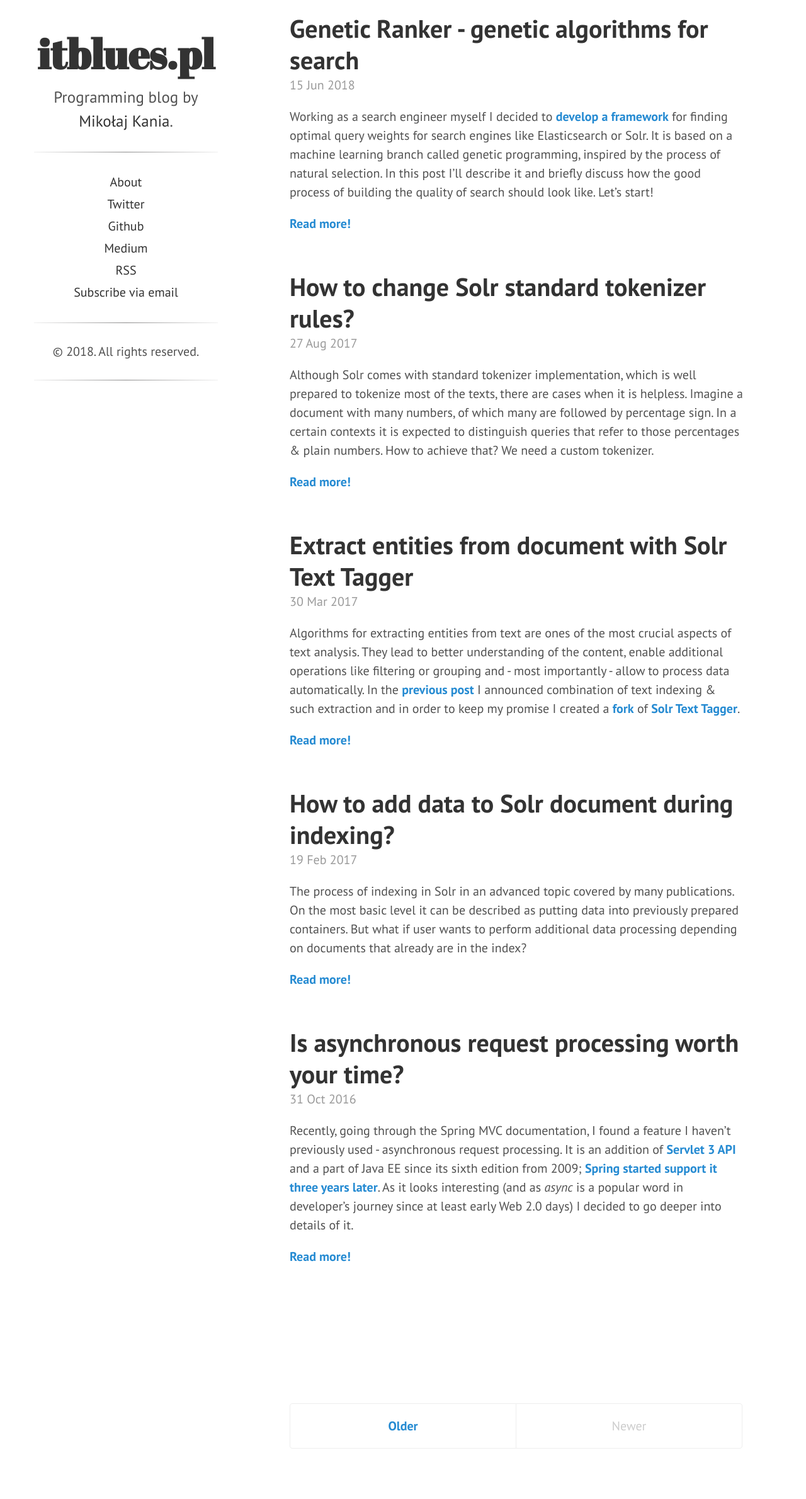
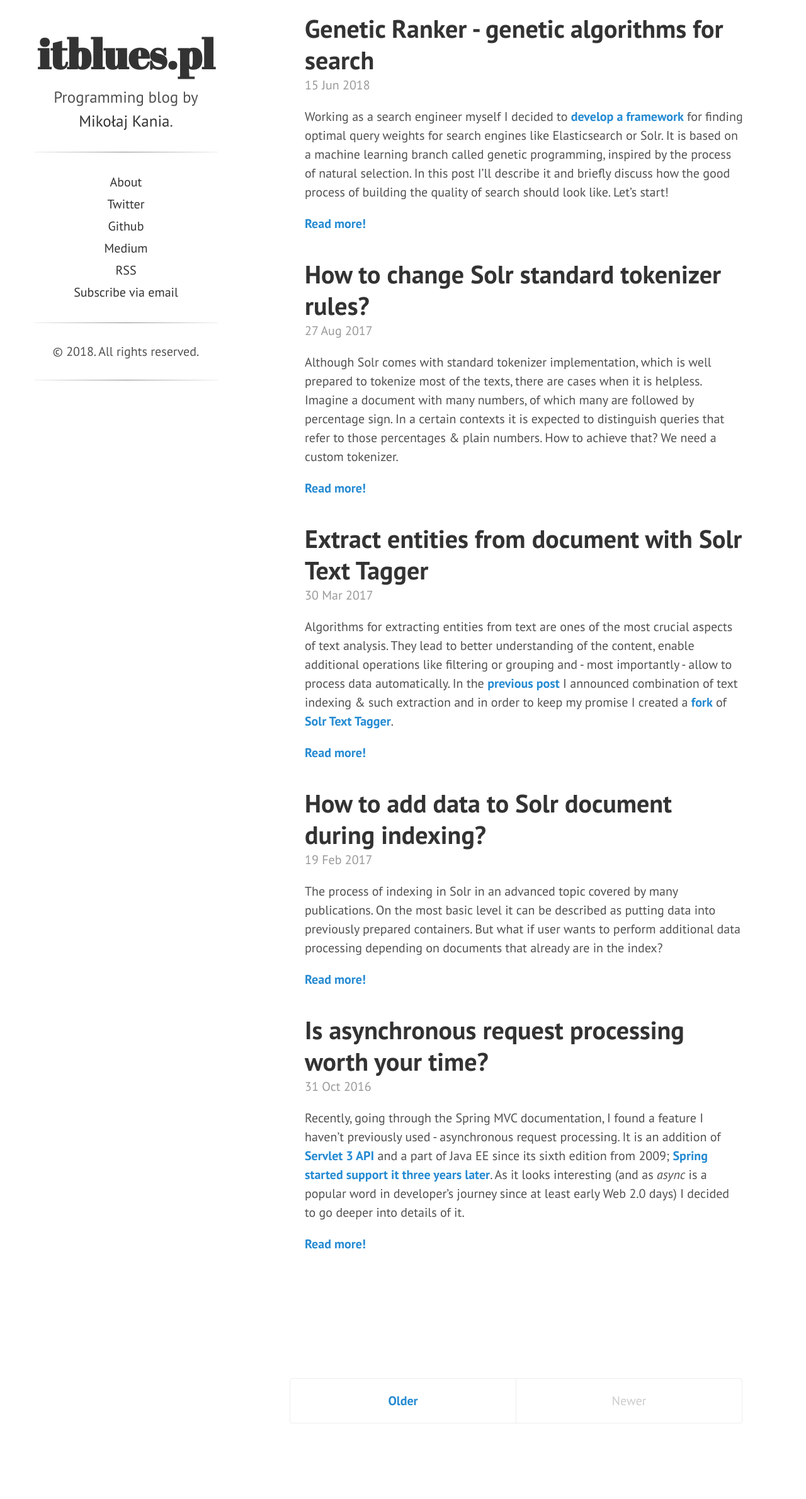
Before and after one commit to mikolajkania/mikolajkania.github.io, a Jekyll site: the page built from index.html, in a window 1280 px wide. Shown: the whole page at 63% size. Built offline with Jekyll 4.4.1, drawn with Linux system fonts in a browser that asks for light colours; the list of posts is cut into pages by our own code; after the commit the page ends 2340 px from its top, so only the background shows below that.

Commit message:
Margin fix

```diff
--- a/public/css/hyde.css
+++ b/public/css/hyde.css
@@ -45,22 +45,21 @@ html {
   }
 }
 
-.hr-sidebar {
-    border: 0 #9a9a9a;
-    height: 1px;
-    background-image: -webkit-linear-gradient(left, #f0f0f0, #8c8b8b, #f0f0f0);
-    background-image: -moz-linear-gradient(left, #f0f0f0, #8c8b8b, #f0f0f0);
-    background-image: -ms-linear-gradient(left, #f0f0f0, #8c8b8b, #f0f0f0);
-    background-image: -o-linear-gradient(left, #f0f0f0, #8c8b8b, #f0f0f0);
-}
-
-
 /*
  * Sidebar
  *
  * Flexible banner for housing site name, intro, and "footer" content. Starts
  * out above content in mobile and later moves to the side with wider viewports.
  */
+
+.hr-sidebar {
+  border: 0 #9a9a9a;
+  height: 1px;
+  background-image: -webkit-linear-gradient(left, #f0f0f0, #8c8b8b, #f0f0f0);
+  background-image: -moz-linear-gradient(left, #f0f0f0, #8c8b8b, #f0f0f0);
+  background-image: -ms-linear-gradient(left, #f0f0f0, #8c8b8b, #f0f0f0);
+  background-image: -o-linear-gradient(left, #f0f0f0, #8c8b8b, #f0f0f0);
+}
 
 .sidebar {
   text-align: center;
--- a/public/css/poole.css
+++ b/public/css/poole.css
@@ -330,9 +330,13 @@ tbody tr:nth-child(odd) th {
  * page is wrapped in `.page` and is only used on the page layout.
  */
 
+.posts {
+  margin-left: 1.2rem;
+}
+
 .page,
 .post {
-  margin-bottom: 3em;
+  margin-bottom: 2em;
 }
 
 /* Blog post or page title */
```
